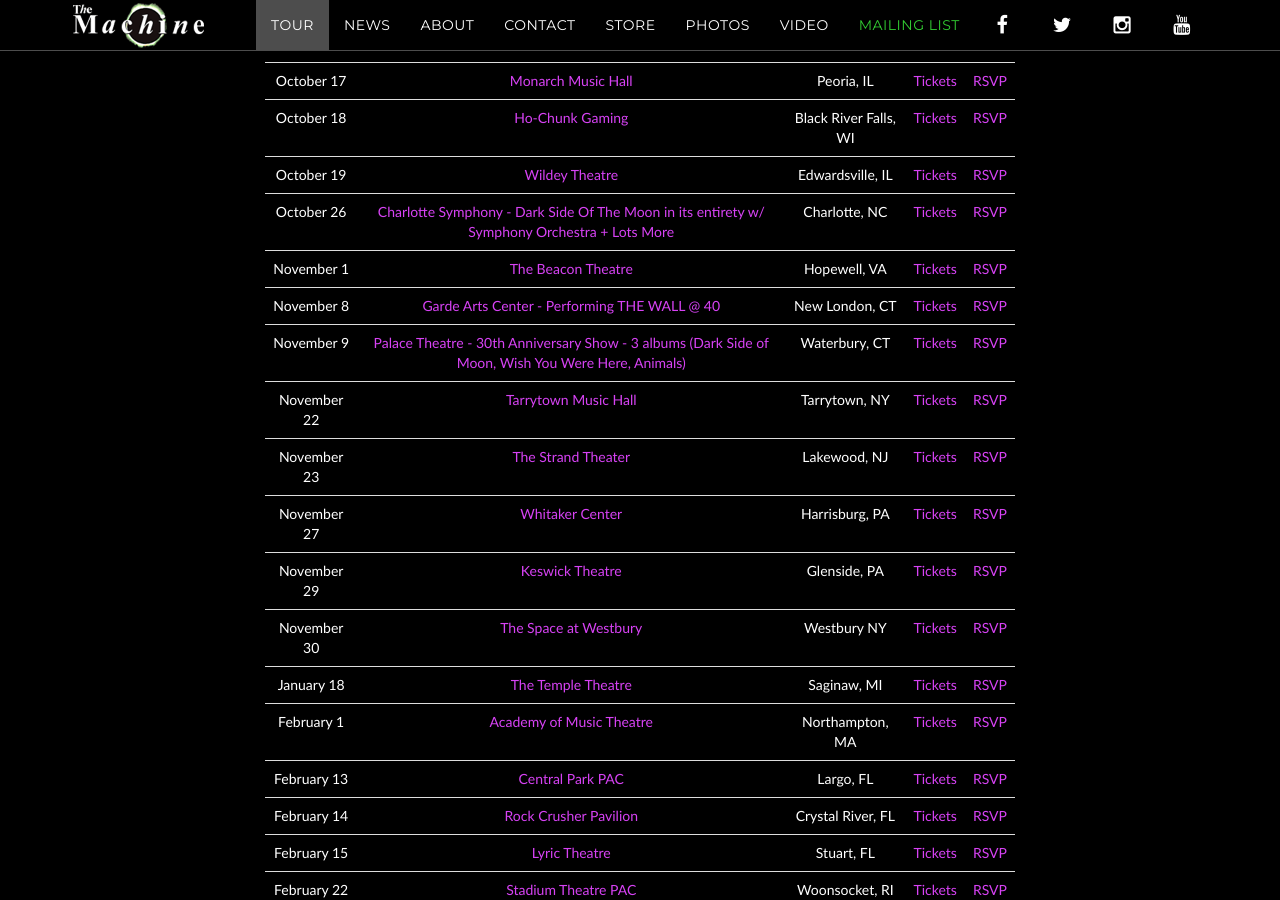
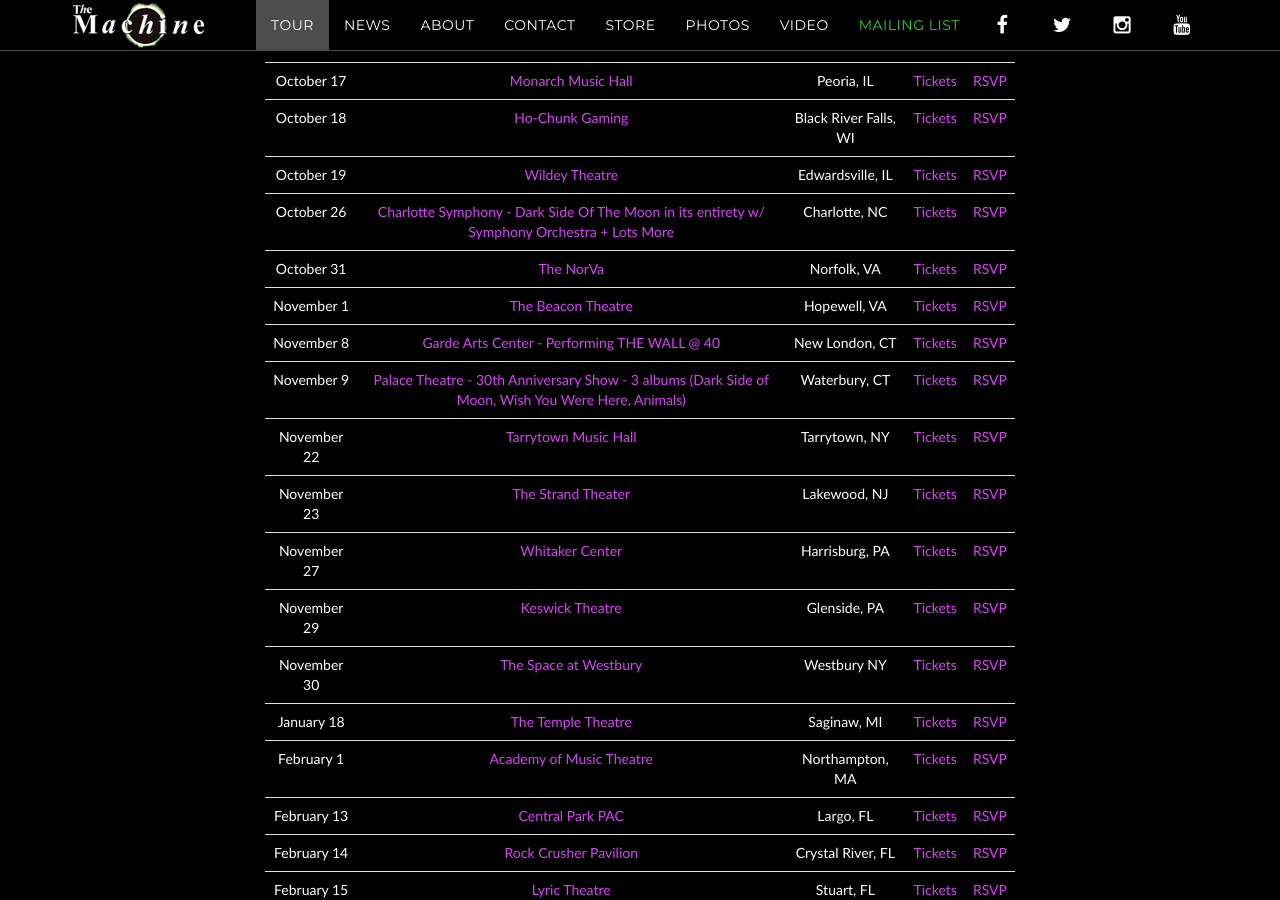
Before and after one commit to machineweb/machineweb.github.io, a Jekyll site: the page built from index.html, in a window 1280 px wide and 900 px high, scrolled down 1258 px. Built offline with Jekyll 4.4.1, drawn with Linux system fonts in a browser that asks for light colours; comment, search, counter and statistics services are not loaded.

Commit message:
New tour item

```diff
--- a/_data/tour.yml
+++ b/_data/tour.yml
@@ -4049,3 +4049,11 @@
     tickets-url: "On sale soon"
     rsvp-url: ""
     order: "1575090000000"
+
+  - date: "October 31 2019"
+    venue: "The NorVa"
+    venue-url: ""
+    location: "Norfolk, VA"
+    tickets-url: ""
+    rsvp-url: ""
+    order: "1572494400000"
```
